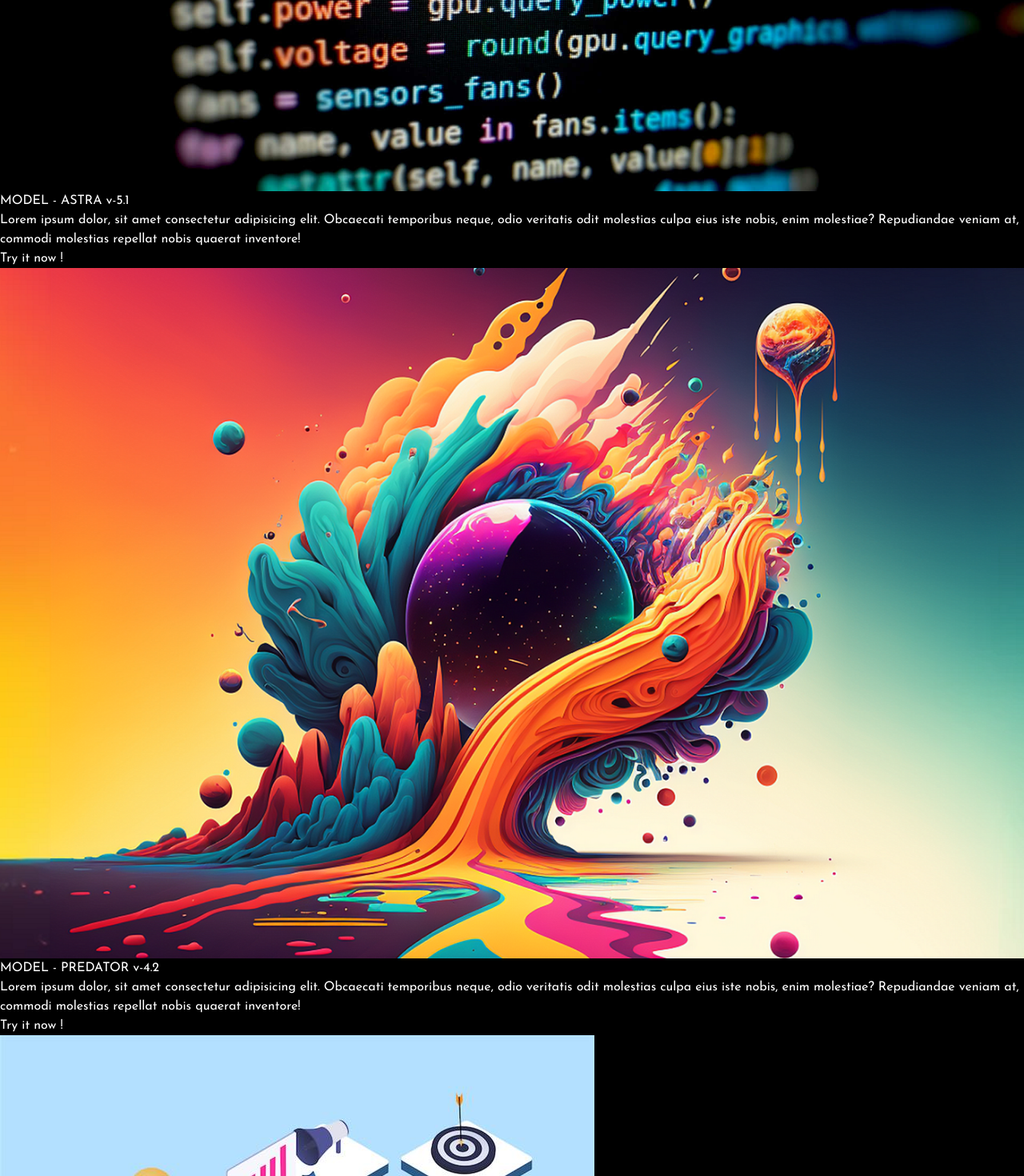
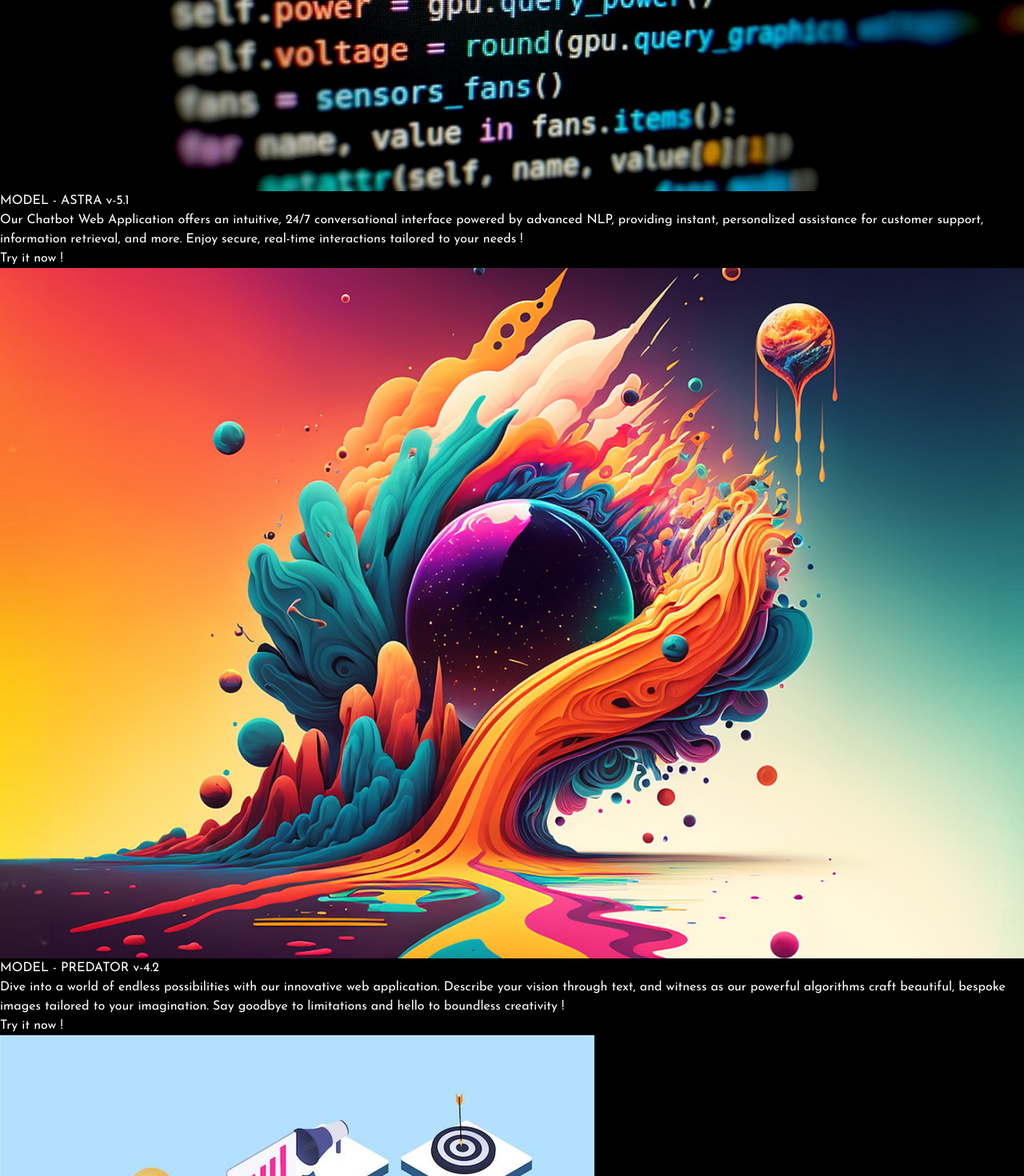
Before and after one commit to samarth-5/BlackBird.AI, a React (Vite) app in the folder client/: page / in a window 1280 px wide. Shown: the part 1853-3323 px from the top of the page at 80% size. Built offline with nearby package versions, Linux system fonts and the light colour scheme; no server answers.

Commit message:
added content

```diff
--- a/client/src/Pages/Home.jsx
+++ b/client/src/Pages/Home.jsx
@@ -35,7 +35,7 @@ export default function Home() {
               <h3 className='cursor-pointer font-bold text-2xl p-3 pb-0 hover:text-[#00ff31] hover:underline'>MODEL - ASTRA v-5.1</h3>
             </Link>
             <p className='p-3 pt-0'>
-              Lorem ipsum dolor, sit amet consectetur adipisicing elit. Obcaecati temporibus neque, odio veritatis odit molestias culpa eius iste nobis, enim molestiae? Repudiandae veniam at, commodi molestias repellat nobis quaerat inventore!
+            Our Chatbot Web Application offers an intuitive, 24/7 conversational interface powered by advanced NLP, providing instant, personalized assistance for customer support, information retrieval, and more. Enjoy secure, real-time interactions tailored to your needs !
             </p>
           </div>
           <Link to={currentUser ? '/chatbot' : '/signin'}>
@@ -49,7 +49,7 @@ export default function Home() {
               <h3 className='cursor-pointer font-bold text-2xl p-3 pb-0 hover:text-[#00ff31] hover:underline'>MODEL - PREDATOR v-4.2</h3>
             </Link>
             <p className='p-3 pt-0'>
-              Lorem ipsum dolor, sit amet consectetur adipisicing elit. Obcaecati temporibus neque, odio veritatis odit molestias culpa eius iste nobis, enim molestiae? Repudiandae veniam at, commodi molestias repellat nobis quaerat inventore!
+            Dive into a world of endless possibilities with our innovative web application. Describe your vision through text, and witness as our powerful algorithms craft beautiful, bespoke images tailored to your imagination. Say goodbye to limitations and hello to boundless creativity !
             </p>
           </div>
           <Link to={currentUser ? '/prompt2image' : '/signin'}>
```
